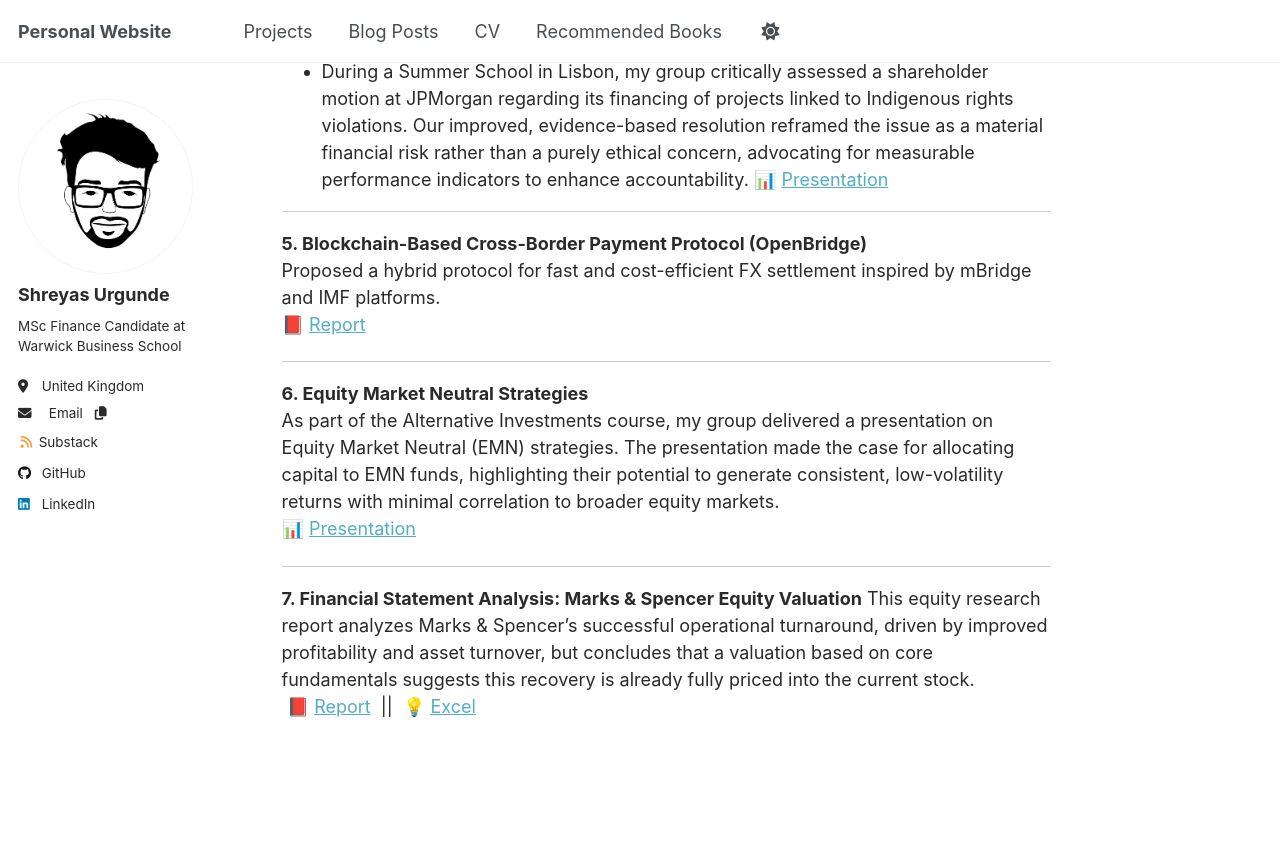
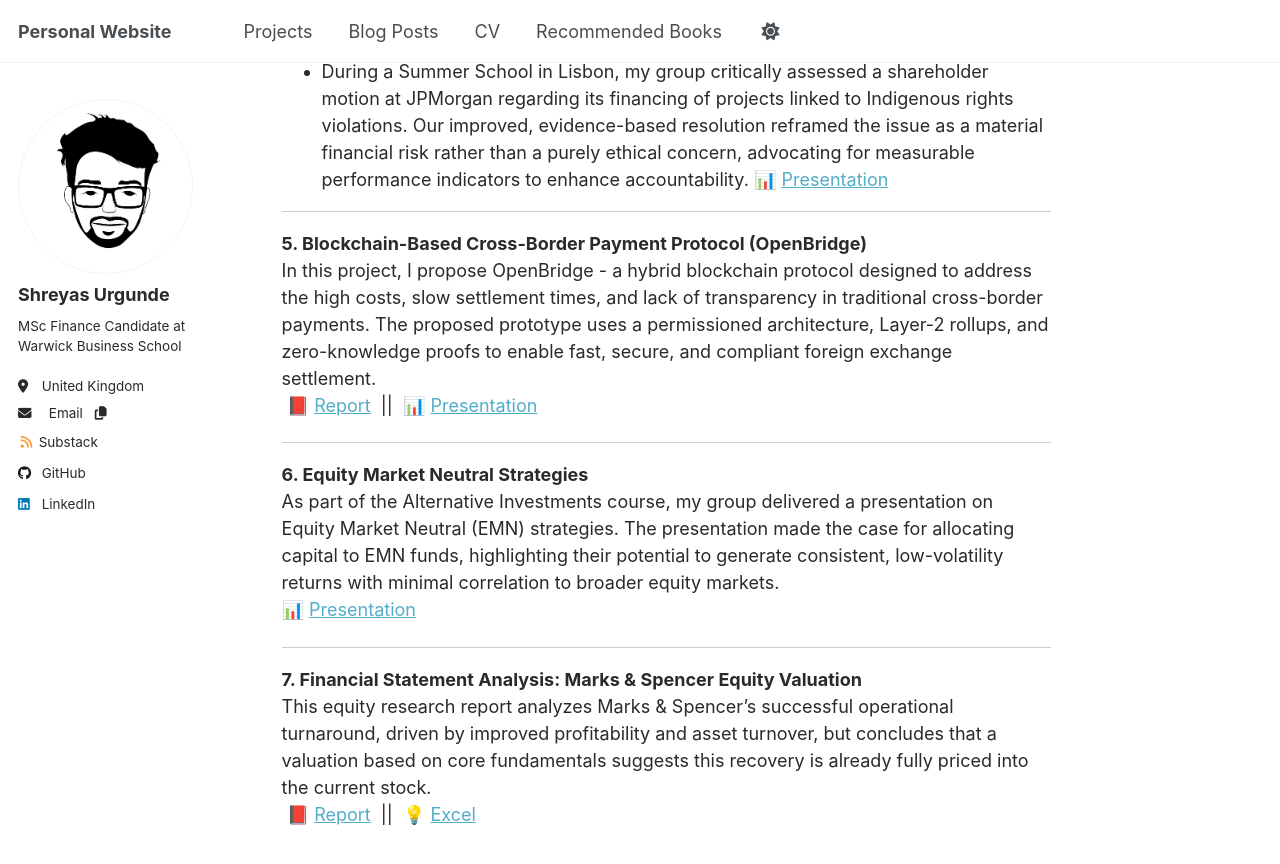
Before and after one commit to shreyasxi/shreyasxi.github.io, a Jekyll site: the page built from _pages/projects.md, in a window 1280 px wide and 900 px high, scrolled down 945 px. Shown: the top 864 px of the window. Built offline with Jekyll 4.4.1, drawn with Linux system fonts in a browser that asks for light colours; a script that is not in the unit is left out.

Commit message:
Update projects.md

```diff
--- a/_pages/projects.md
+++ b/_pages/projects.md
@@ -31,8 +31,8 @@ Building on the extensive body of research exploring risk factors in equity mark
 <div style="height: 1px; background-color: #cccccc; margin: 1em 0;"></div>
 
 **5. Blockchain-Based Cross-Border Payment Protocol (OpenBridge)**
-Proposed a hybrid protocol for fast and cost-efficient FX settlement inspired by mBridge and IMF platforms.
-📕 <a href="/files/Fintech_Assignment.pdf" target="_blank">Report</a>
+In this project, I propose OpenBridge - a hybrid blockchain protocol designed to address the high costs, slow settlement times, and lack of transparency in traditional cross-border payments. The proposed prototype uses a permissioned architecture, Layer-2 rollups, and zero-knowledge proofs to enable fast, secure, and compliant foreign exchange settlement.
+&nbsp;📕 <a href="/files/Fintech_Assignment.pdf" target="_blank">Report</a> &nbsp;||&nbsp; 📊 <a href="/files/Final-PPT-Fintech.pdf" target="_blank">Presentation</a>
 
 <div style="height: 1px; background-color: #cccccc; margin: 1em 0;"></div>
 
```
